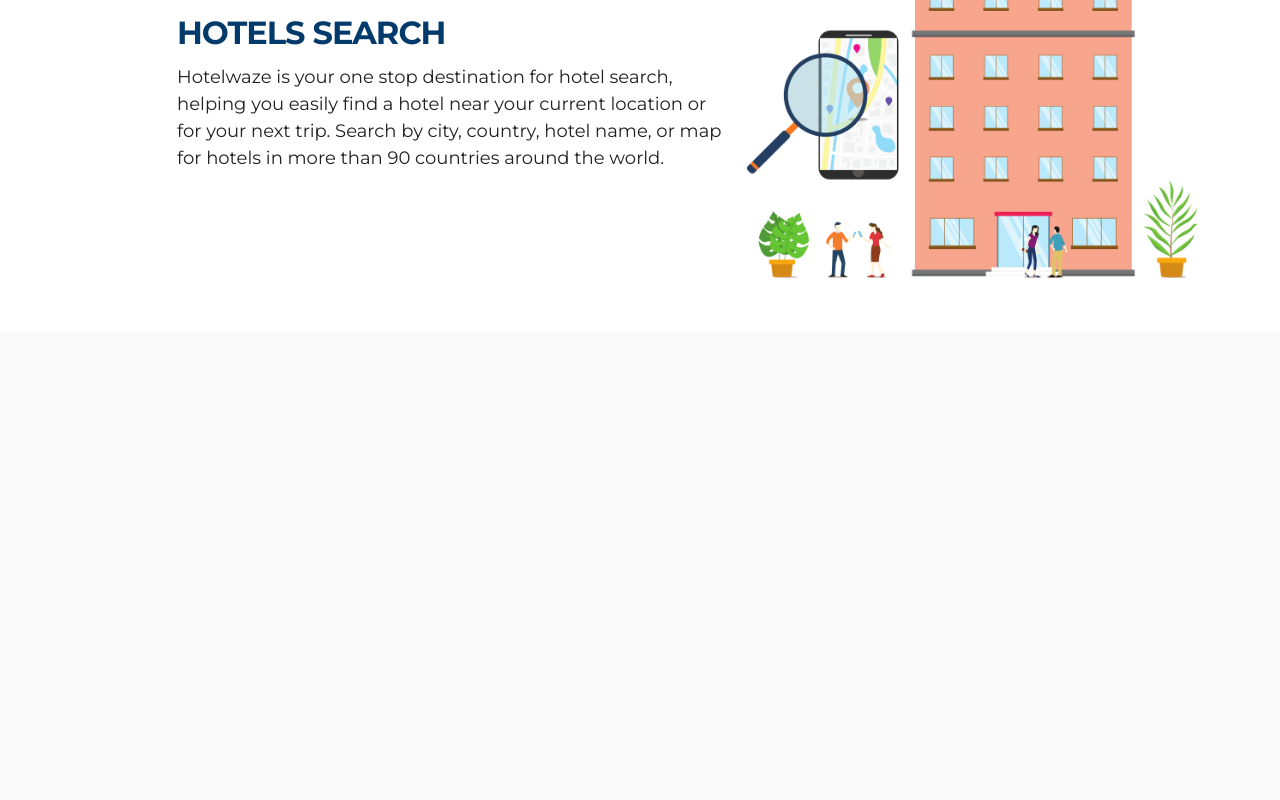
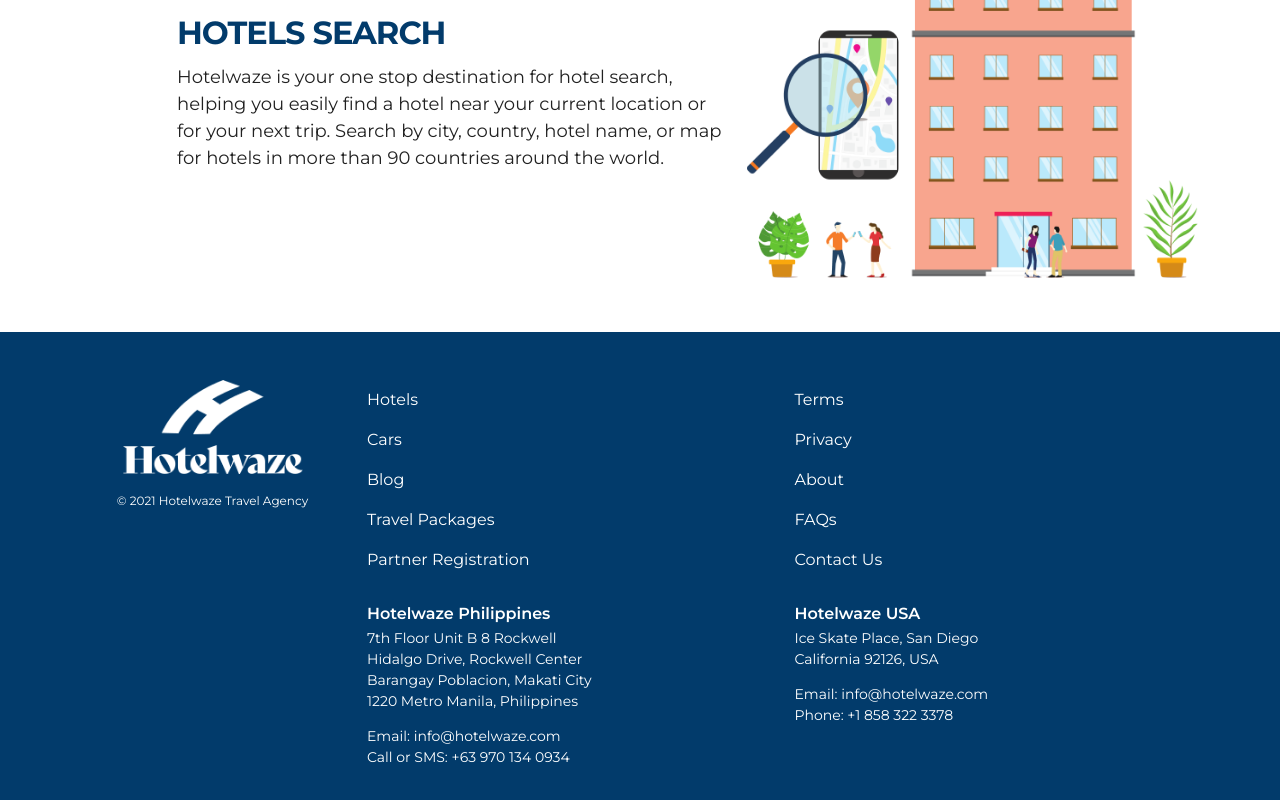
Before and after one commit to Hotelwaze/website, a Next.js app: page / in a window 1280 px wide. Shown: the part 1859-2659 px from the top of the page. Before the commit the page ends 2191 px from the top, so only its background shows below. Built offline with nearby package versions, Linux system fonts and the light colour scheme.

Commit message:
Adds footer

```diff
--- /dev/null
+++ b/components/Footer/index.js
@@ -0,0 +1,204 @@
+import styled from 'styled-components';
+import { Column, Container, Row } from '../../styles/Grid.styled';
+import Image from 'next/image';
+import brand from '../../public/assets/images/brand.png';
+import logotype from '../../public/assets/images/logotype.svg';
+import Link from 'next/link';
+import breakpoints from '../../lib/breakpoints';
+import grids from '../../lib/grids';
+
+const Wrapper = styled.footer`
+  background: ${props => props.theme.primaryColor};
+  padding-top: 48px;
+  padding-bottom: 48px;
+`;
+
+const FooterBrand = styled.div`
+  margin-bottom: 60px;
+`;
+
+const Brand = styled.div`
+  width: 200px;
+  margin: 0 auto;
+
+  @media only screen and ${breakpoints.device.md} {
+    width: 150px;
+  }
+
+  @media only screen and ${breakpoints.device.lg} {
+    width: 180px;
+  }
+`;
+
+const Copyright = styled.span`
+  display: block;
+  text-align: center;
+  color: #FFFFFF;
+  font-size: .75rem;
+  margin-top: 12px;
+`;
+
+const BrandColumn = styled(Column)`
+  @media only screen and ${breakpoints.device.md} {
+    ${grids.col.three}
+  }
+`;
+
+const NavColumn = styled(Column)`
+  @media only screen and ${breakpoints.device.md} {
+    ${grids.col.nine}
+  }
+`;
+
+const NavOneColumn = styled(Column)`
+  @media only screen and ${breakpoints.device.sm} {
+    ${grids.col.six}
+  }
+`;
+
+const NavTwoColumn = styled(Column)`
+  @media only screen and ${breakpoints.device.sm} {
+    ${grids.col.six}
+  }
+`;
+
+const TextOneColumn = styled(Column)`
+  @media only screen and ${breakpoints.device.sm} {
+    ${grids.col.six}
+  }
+`;
+
+const TextTwoColumn = styled(Column)`
+  @media only screen and ${breakpoints.device.sm} {
+    ${grids.col.six}
+  }
+`;
+
+const NavList = styled.ul`
+  display: flex;
+  flex-direction: column;
+  flex-wrap: wrap;
+  padding-left: 0;
+  margin-bottom: 0;
+  list-style: none;
+  margin-left: 48px;
+  margin-bottom: 24px;
+
+  @media only screen and ${breakpoints.device.sm}{
+    margin-left: 0;
+  }
+`;
+const NavItem = styled.li``;
+
+const NavLink = styled.a`
+  display: block;
+  padding: 0.5rem 0;
+  color: #FFFFFF;
+  font-size: 1rem;
+  text-decoration: none;
+  transition: color .15s ease-in-out,background-color .15s ease-in-out,border-color .15s ease-in-out;
+`;
+
+const Content = styled.div`
+  margin: 0 0 24px 48px;
+
+  @media only screen and ${breakpoints.device.sm} {
+    margin-left: 0;
+  }
+`;
+
+const Heading = styled.h5`
+  color: #FFFFFF;
+  font-size: 1rem;
+  font-weight: 600;
+  margin-bottom: 4px;
+`;
+
+const Text = styled.p`
+    color: #FFFFFF;
+`;
+
+const Footer = () => (
+    <Wrapper>
+        <Container>
+            <Row>
+                <BrandColumn>
+                    <FooterBrand>
+                        <Brand>
+                            <Image src={brand} alt="Hotelwaze" responsive="true" />
+                        </Brand>
+                        <Copyright>© 2021 Hotelwaze Travel Agency</Copyright>
+                    </FooterBrand>
+                </BrandColumn>
+                <NavColumn>
+                    <Row>
+                        <NavOneColumn>
+                            <NavList>
+                                <NavItem>
+                                    <Link href="/hotels" passHref>
+                                        <NavLink>Hotels</NavLink>
+                                    </Link>
+                                    <Link href="/cars" passHref>
+                                        <NavLink>Cars</NavLink>
+                                    </Link>
+                                    <Link href="/blog" passHref>
+                                        <NavLink>Blog</NavLink>
+                                    </Link>
+                                    <Link href="/travel-packages" passHref>
+                                        <NavLink>Travel Packages</NavLink>
+                                    </Link>
+                                    <Link href="/partner-registration" passHref>
+                                        <NavLink>Partner Registration</NavLink>
+                                    </Link>
+                                </NavItem>
+                            </NavList>
+                        </NavOneColumn>
+                        <NavTwoColumn>
+                            <NavList>
+                                <NavItem>
+                                    <Link href="/terms" passHref>
+                                        <NavLink>Terms</NavLink>
+                                    </Link>
+                                    <Link href="/privacy" passHref>
+                                        <NavLink>Privacy</NavLink>
+                                    </Link>
+                                    <Link href="/about" passHref>
+                                        <NavLink>About</NavLink>
+                                    </Link>
+                                    <Link href="/faqs" passHref>
+                                        <NavLink>FAQs</NavLink>
+                                    </Link>
+                                    <Link href="/contact-us" passHref>
+                                        <NavLink>Contact Us</NavLink>
+                                    </Link>
+                                </NavItem>
+                            </NavList>
+                        </NavTwoColumn>
+                        <TextOneColumn>
+                            <Content>
+                                <Heading>Hotelwaze Philippines</Heading>
+                                <Text>7th Floor Unit B 8 Rockwell<br />
+                                    Hidalgo Drive, Rockwell Center<br />
+                                    Barangay Poblacion, Makati City<br />
+                                    1220 Metro Manila, Philippines</Text>
+                                <Text>Email: info@hotelwaze.com<br/>
+                                    Call or SMS: +63 970 134 0934</Text>
+                            </Content>
+                        </TextOneColumn>
+                        <TextTwoColumn>
+                            <Content>
+                                <Heading>Hotelwaze USA</Heading>
+                                <Text>Ice Skate Place, San Diego<br />
+                                    California 92126, USA</Text>
+                                <Text>Email: info@hotelwaze.com<br/>
+                                    Phone: +1 858 322 3378</Text>
+                            </Content>
+                        </TextTwoColumn>
+                    </Row>
+                </NavColumn>
+            </Row>
+        </Container>
+    </Wrapper>
+);
+
+export default Footer;
--- a/components/Home/AppSection/index.js
+++ b/components/Home/AppSection/index.js
@@ -16,7 +16,7 @@
 `;
 
 const ImageColumn = styled(Column)`
-  @media only screen and ${breakpoints.device.md}{
+  @media only screen and ${breakpoints.device.md} {
     ${grids.col.four}
     order: 2;
   }
--- a/components/Layout/index.js
+++ b/components/Layout/index.js
@@ -1,4 +1,5 @@
 import Header from '../Header';
+import Footer from '../Footer';
 
 const Layout = ({ children }) => {
     return (
@@ -7,6 +8,7 @@
             <main>
                 {children}
             </main>
+            <Footer />
         </>
     );
 }
```
Also changed, not shown: public/assets/images/brand.png (added).
